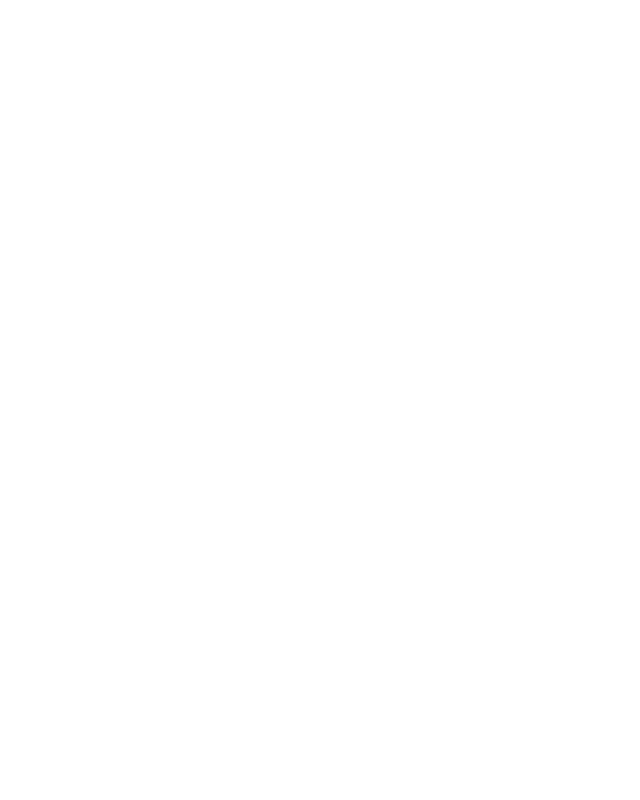
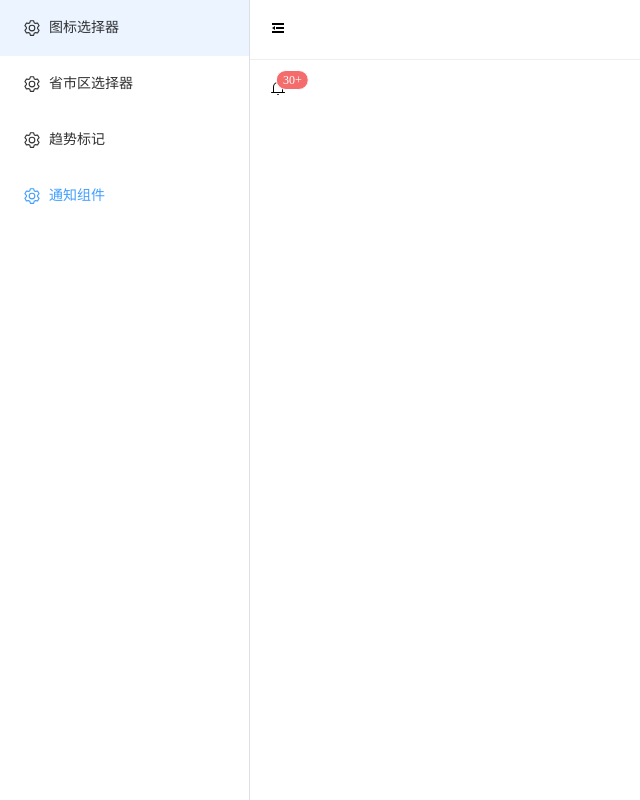
Before and after one commit to KeepCodeing/vue3-elmplus-cpns, a Vue app: page /notification in a window 1280 px wide. Before the commit this address had no page. Shown: the whole page, without its empty margins (0-640 px from the left). Built offline with nearby package versions, Linux system fonts and the light colour scheme.

Commit message:
feat: 通知提示组件大体样式完成

```diff
--- a/src/router/index.js
+++ b/src/router/index.js
@@ -30,6 +30,14 @@
           icon: "i-setting",
         },
       },
+      {
+        path: "notification",
+        component: () => import("@/views/notification/index.vue"),
+        meta: {
+          title: "通知组件",
+          icon: "i-setting",
+        },
+      },
     ],
   },
 ];
--- /dev/null
+++ b/src/views/notification/components/notice.vue
@@ -0,0 +1,37 @@
+<template>
+  <div>
+    <el-popover placement="bottom" title="Title" :width="200" trigger="click">
+      <template #default>
+        <slot></slot>
+      </template>
+      <template #reference>
+        <el-badge v-bind="badgeConfig" class="item">
+          <slot name="reference"></slot>
+        </el-badge>
+      </template>
+    </el-popover>
+  </div>
+</template>
+
+<script>
+export default {
+  props: {
+    badgeConfig: {
+      type: Object,
+      required: true,
+      default: () => ({
+        value: 0,
+        max: 99,
+        "is-dot": false,
+        type: "primary",
+      }),
+    },
+  },
+  setup() {
+    return {};
+  },
+};
+</script>
+
+<style lang="scss" scoped>
+</style>
--- /dev/null
+++ b/src/views/notification/index.vue
@@ -0,0 +1,29 @@
+<template>
+  <div>
+    <my-notice :badgeConfig="{ value: 99, max: 30 }">
+      <template #default>I am content</template>
+      <template #reference>
+        <el-icon>
+          <component :is="'i-bell'" />
+        </el-icon>
+      </template>
+    </my-notice>
+  </div>
+</template>
+
+<script>
+import MyNotice from "./components/notice.vue";
+
+export default {
+  components: {
+    MyNotice,
+  },
+
+  setup() {
+    return {};
+  },
+};
+</script>
+
+<style lang="scss" scoped>
+</style>
```
